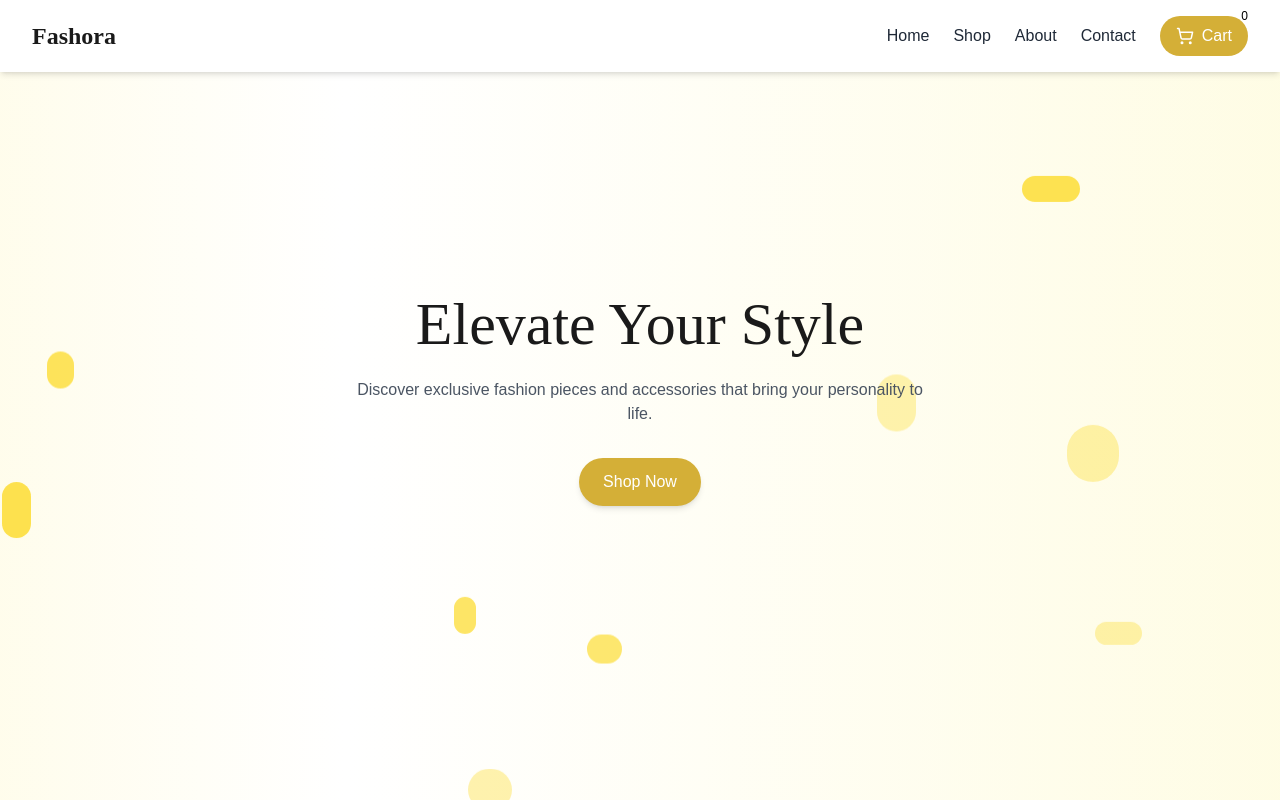
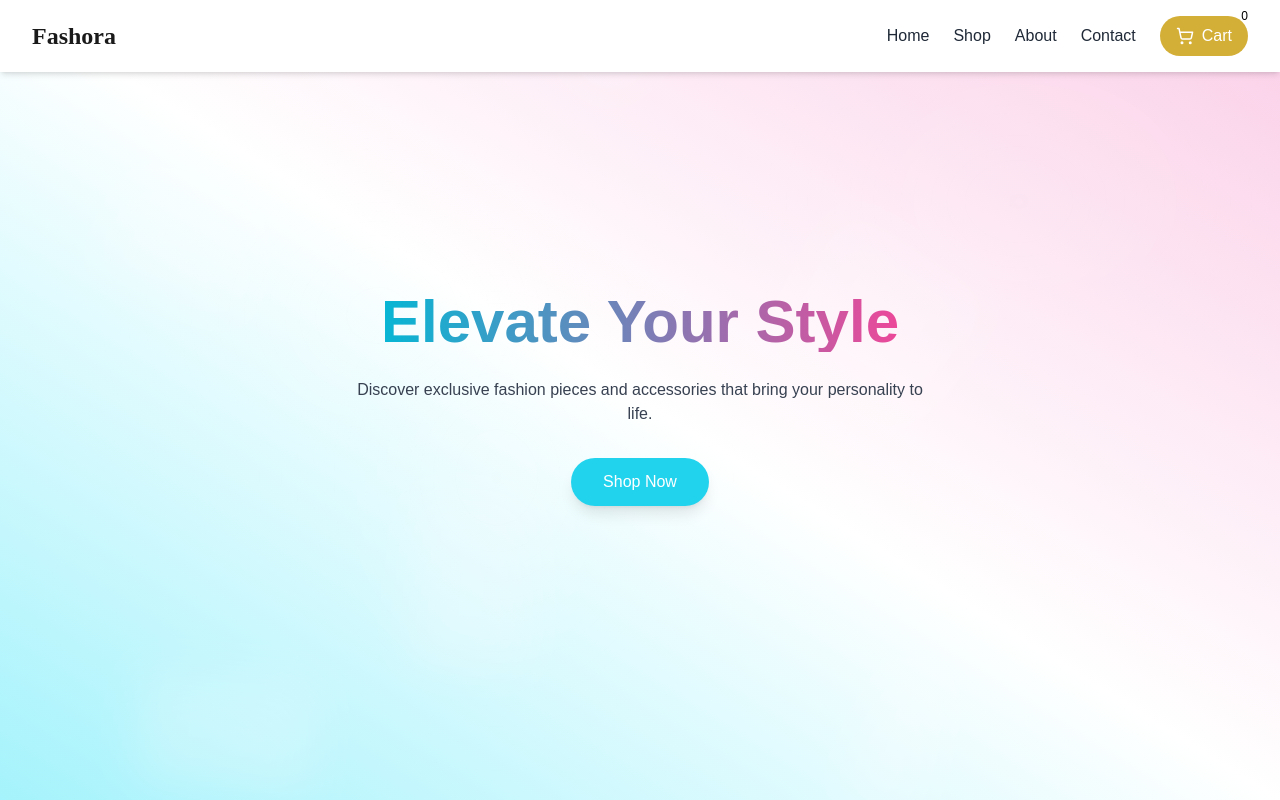
Before and after one commit to Anant-ui/Fashora, a React (Vite) app: page / in a window 1280 px wide. Built offline with nearby package versions, Linux system fonts and the light colour scheme.

Commit message:
improve UI

```diff
--- a/package.json
+++ b/package.json
@@ -9,11 +9,12 @@
   },
   "dependencies": {
     "clsx": "^1.2.1",
-    "framer-motion": "^10.12.16",
+    "framer-motion": "^10.18.0",
     "lucide-react": "^0.264.0",
     "react": "^18.2.0",
     "react-dom": "^18.2.0",
     "react-icons": "^4.10.1",
+    "react-intersection-observer": "^10.0.0",
     "react-router-dom": "^7.9.5",
     "react-typed": "^2.0.12"
   },
--- a/src/Components/Hero.jsx
+++ b/src/Components/Hero.jsx
@@ -1,100 +1,137 @@
 import { motion } from "framer-motion";
+import { useState, useEffect } from "react";
 import { useNavigate } from "react-router-dom";
-
 
 export default function Hero() {
   const navigate = useNavigate();
+  const [sparks, setSparks] = useState([]);
+  const [mousePos, setMousePos] = useState({ x: 0, y: 0 });
 
-  const handleShopNow = () => {
-
-    navigate("/featured");
-
-
+  // Sparks for button hover
+  const handleHover = () => {
+    const newSparks = Array.from({ length: 8 }).map(() => ({
+      id: Math.random(),
+      x: Math.random() * 60 - 30,
+      y: Math.random() * -60,
+    }));
+    setSparks(newSparks);
+    setTimeout(() => setSparks([]), 500);
   };
 
+  const handleShopNow = () => navigate("/featured");
+
+  // Mouse movement for parallax shapes
+  useEffect(() => {
+    const handleMouseMove = (e) => {
+      setMousePos({ x: e.clientX, y: e.clientY });
+    };
+    window.addEventListener("mousemove", handleMouseMove);
+    return () => window.removeEventListener("mousemove", handleMouseMove);
+  }, []);
+
   return (
-    <motion.section
-      initial={{ opacity: 0 }}
-      animate={{ opacity: 1 }}
-      exit={{ opacity: 0 }}
-      transition={{ duration: 0.8 }}
-      className="relative min-h-screen flex flex-col justify-center items-center text-center px-6 overflow-hidden"
-      id="hero"
-    >
+    <section className="relative min-h-screen flex flex-col justify-center items-center text-center px-6 overflow-hidden bg-gradient-to-tr from-cyan-200 via-white to-pink-200">
 
+      {/* ===== Floating Glassy Blobs ===== */}
+      {[...Array(3)].map((_, i) => (
         <motion.div
-        className="absolute inset-0 bg-gradient-to-r from-yellow-200 via-white to-yellow-100 opacity-60"
+          key={i}
+          className="absolute rounded-full blur-3xl opacity-30"
+          style={{
+            width: 200 + Math.random() * 300,
+            height: 200 + Math.random() * 300,
+            top: Math.random() * 80 + "%",
+            left: Math.random() * 80 + "%",
+            background: `radial-gradient(circle, rgba(255,255,255,0.3), transparent)`,
+          }}
           animate={{
-          backgroundPosition: ["0% 50%", "100% 50%", "0% 50%"],
+            x: [0, 30 - Math.random() * 60, 0],
+            y: [0, 20 - Math.random() * 40, 0],
           }}
           transition={{
-          duration: 15,
-          repeat: Infinity,
-          ease: "linear",
-        }}
-        style={{
-          backgroundSize: "200% 200%",
-          zIndex: 0,
-        }}
-      />
-
-
-      <motion.div
-        className="absolute top-0 left-0 w-full h-full overflow-hidden"
-        animate={{}}
-      >
-        {[...Array(10)].map((_, i) => (
-          <motion.span
-            key={i}
-            className="absolute bg-yellow-300 rounded-full opacity-30"
-            style={{
-              width: Math.random() * 60 + 20,
-              height: Math.random() * 60 + 20,
-              top: Math.random() * 100 + "%",
-              left: Math.random() * 100 + "%",
-            }}
-            animate={{
-              y: [0, -50, 0],
-              opacity: [0.4, 1, 0.4],
-            }}
-            transition={{
-              duration: Math.random() * 6 + 4,
+            duration: 20 + Math.random() * 10,
             repeat: Infinity,
             ease: "easeInOut",
           }}
         />
       ))}
+
+      {/* ===== Floating Geometric Shapes ===== */}
+      {[...Array(6)].map((_, i) => (
+        <motion.div
+          key={i}
+          className="absolute rounded-lg bg-white/20 blur-xl mix-blend-overlay"
+          style={{
+            width: 80 + Math.random() * 120,
+            height: 80 + Math.random() * 120,
+            top: Math.random() * 100 + "%",
+            left: Math.random() * 100 + "%",
+            x: (mousePos.x / window.innerWidth - 0.5) * 40,
+            y: (mousePos.y / window.innerHeight - 0.5) * 40,
+          }}
+          animate={{ rotate: [0, 360] }}
+          transition={{
+            duration: 15 + Math.random() * 10,
+            repeat: Infinity,
+            ease: "linear",
+          }}
+        />
+      ))}
+
+      {/* ===== Futuristic Grid Lines (Optional) ===== */}
+      <motion.div
+        className="absolute inset-0 w-full h-full"
+        animate={{ opacity: [0.1, 0.2, 0.1] }}
+        transition={{ duration: 10, repeat: Infinity, ease: "easeInOut" }}
+      >
+        <div className="w-full h-full bg-[repeating-linear-gradient(90deg,rgba(255,255,255,0.05),rgba(255,255,255,0.05) 1px,transparent 1px,transparent 20px)]" />
+        <div className="w-full h-full bg-[repeating-linear-gradient(0deg,rgba(255,255,255,0.05),rgba(255,255,255,0.05) 1px,transparent 1px,transparent 20px)] absolute top-0 left-0" />
       </motion.div>
 
-
-      <div className="relative z-10">
+      {/* ===== Hero Content ===== */}
+      <div className="relative z-10 flex flex-col justify-center items-center text-center">
        <motion.h1
-          initial={{ opacity: 0, y: 40 }}
-          animate={{ opacity: 1, y: 0 }}
-          transition={{ duration: 0.6 }}
-          className="text-5xl md:text-6xl font-serif text-brand-dark mb-6"
+  className="text-5xl md:text-6xl font-extrabold text-transparent bg-clip-text bg-gradient-to-r from-cyan-500 to-pink-500"
+  animate={{ y: [0, -6, 0] }}
+  transition={{ duration: 3, repeat: Infinity, ease: "easeInOut" }}
 >
   Elevate Your Style
 </motion.h1>
 
+
         <motion.p
+          className="text-gray-700 max-w-xl mt-6 mb-8 text-center"
           initial={{ opacity: 0, y: 20 }}
           animate={{ opacity: 1, y: 0 }}
-          transition={{ delay: 0.2 }}
-          className="max-w-xl text-gray-600 mb-8"
+          transition={{ delay: 0.3 }}
         >
           Discover exclusive fashion pieces and accessories that bring your personality to life.
         </motion.p>
 
+        {/* Button with sparks */}
+        <div className="relative inline-block">
           <motion.button
             whileHover={{ scale: 1.05 }}
             whileTap={{ scale: 0.95 }}
+            onMouseEnter={handleHover}
             onClick={handleShopNow}
-          className="bg-brand-gold text-white px-6 py-3 rounded-full font-medium shadow-md hover:shadow-lg transition-all"
+            className="bg-cyan-400 text-white px-8 py-3 rounded-full font-medium shadow-lg hover:shadow-2xl transition-all relative z-10 overflow-hidden"
           >
             Shop Now
           </motion.button>
+
+          {sparks.map((spark) => (
+            <motion.span
+              key={spark.id}
+              className="absolute bg-white rounded-full w-2 h-2"
+              style={{ left: "50%", bottom: 0 }}
+              initial={{ x: 0, y: 0, opacity: 1 }}
+              animate={{ x: spark.x, y: spark.y, opacity: 0 }}
+              transition={{ duration: 0.5, ease: "easeOut" }}
+            />
+          ))}
         </div>
-    </motion.section>
+      </div>
+    </section>
   );
 }
```
Also changed, not shown: 1 other file (tests, documents, lock files or other folders). Lines whose indentation alone changed are shown as unchanged.
